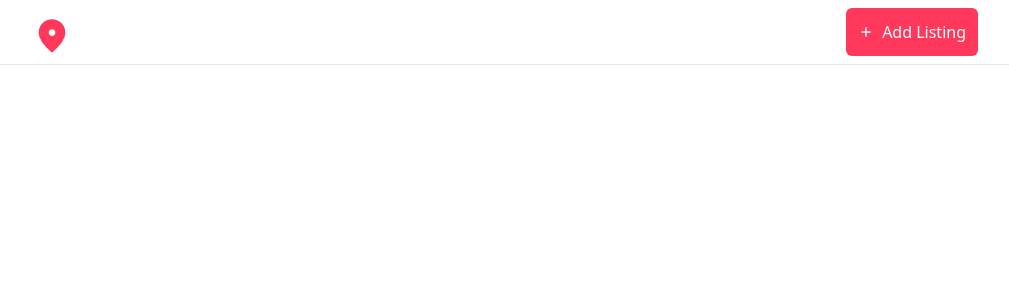
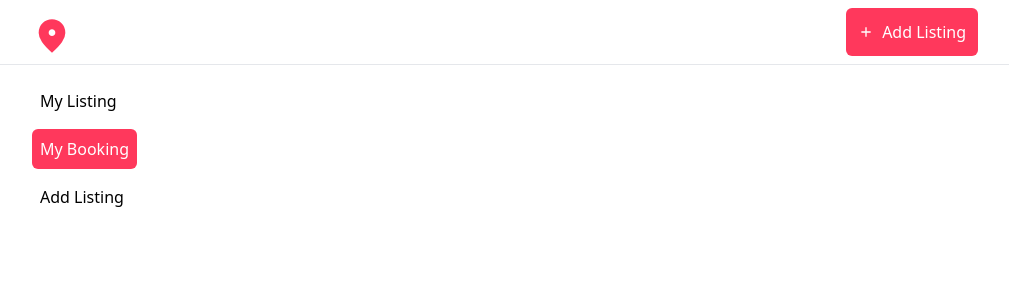
Before and after one commit to code322/booking-app, a React (Create React App) app in the folder client/: page /account/my-booking in a window 1280 px wide. Before the commit this address had no page. Shown: the top 300 px of the page, without its empty margins (108-1117 px from the left). Built offline with nearby package versions, Linux system fonts and the light colour scheme; no server answers; sample sign-in values are in the browser's storage; some icons are missing.

Commit message:
create my booking component

```diff
--- a/client/src/App.tsx
+++ b/client/src/App.tsx
@@ -8,6 +8,7 @@ import Location from './pages/Location/Location';
 import PrivateRoutes from './utils/PrivateRoutes';
 import Locations from './pages/Locations/Locations';
 import AddNewLocation from './pages/AddNewLocation/AddNewLocation';
+import MyBooking from './pages/MyBooking/MyBooking';
 
 function App() {
   return (
@@ -21,6 +22,7 @@ function App() {
         <Route element={<PrivateRoutes />}>
           <Route path='/account' element={<Locations />} />
           <Route path='/account/new-listing' element={<AddNewLocation />} />
+          <Route path='/account/my-booking' element={<MyBooking />} />
         </Route>
       </Routes>
     </>
--- /dev/null
+++ b/client/src/pages/MyBooking/MyBooking.tsx
@@ -0,0 +1,15 @@
+import React from 'react';
+import Container from '../../components/Container/Container';
+import Account from '../Account/Account';
+
+const MyBooking = () => {
+  return (
+    <Container>
+      <div className='flex gap-6 flex-col sm:flex-row'>
+        <Account />
+      </div>
+    </Container>
+  );
+};
+
+export default MyBooking;
```
